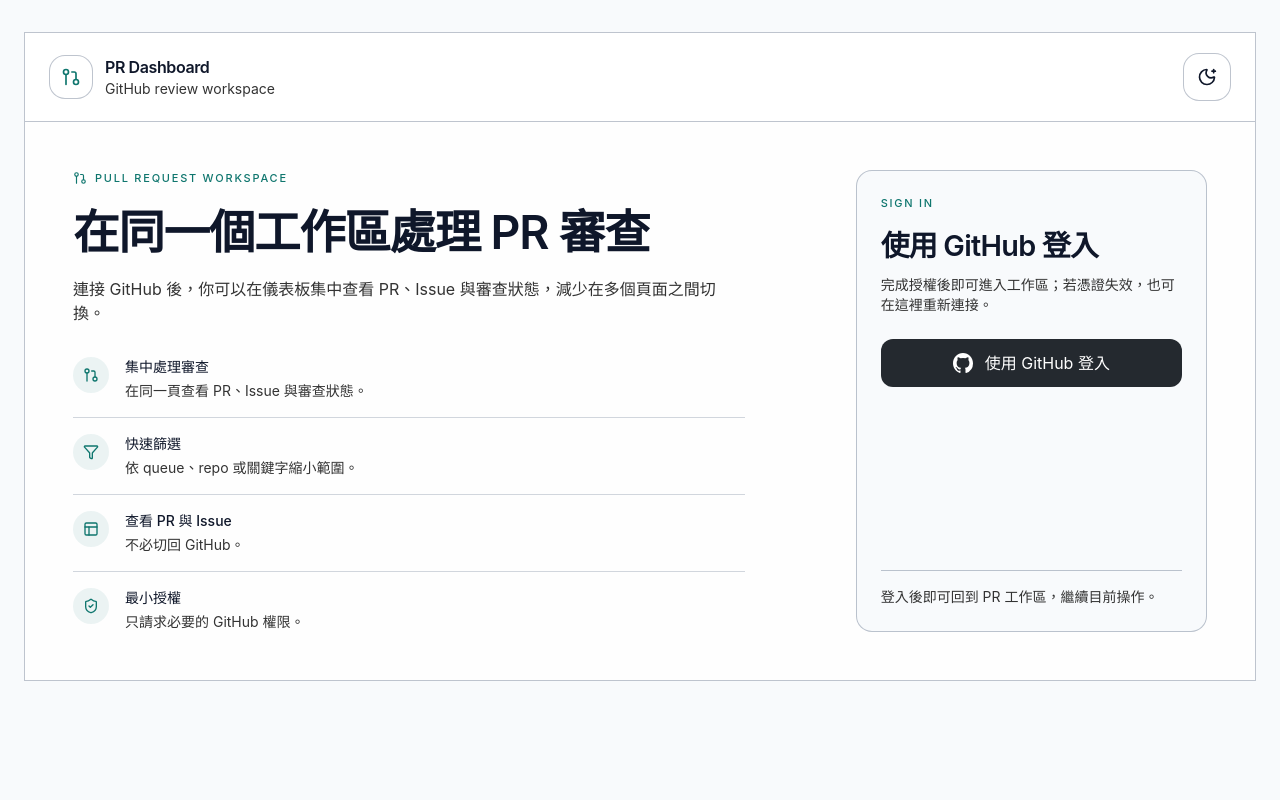
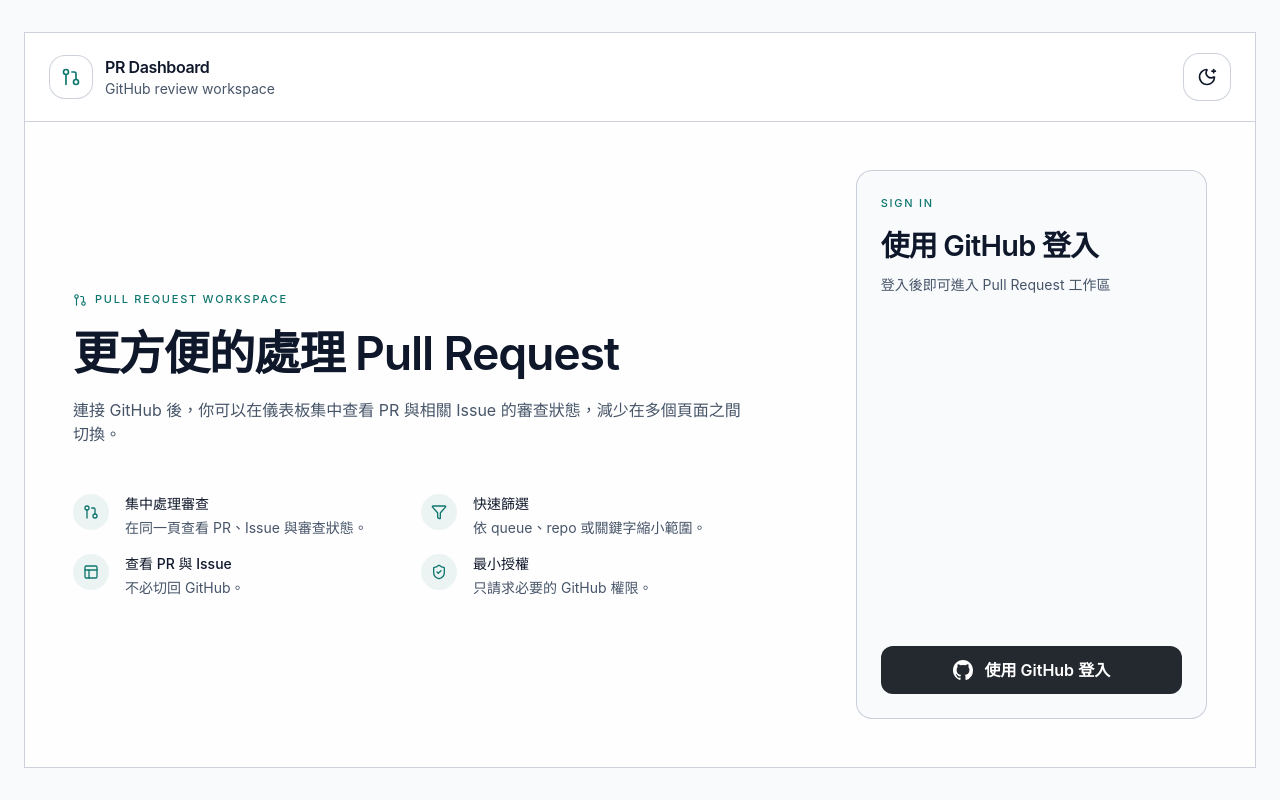
Before and after one commit to runadu/pr-dashboard, a Next.js app: page /signin in a window 1280 px wide. Built offline with nearby package versions, Linux system fonts and the light colour scheme; no server answers.

Commit message:
Improve UI/UX

```diff
--- a/src/app/signin/page.tsx
+++ b/src/app/signin/page.tsx
@@ -79,12 +79,13 @@
 
   return (
     <main className="min-h-dvh bg-background px-4 py-6 text-foreground sm:px-6 sm:py-8">
-      <div className="mx-auto w-full overflow-hidden border border-border bg-surface">
+      <div className="mx-auto flex min-h-[calc(100dvh-3rem)] w-full flex-col overflow-hidden border border-border bg-surface sm:min-h-[calc(100dvh-4rem)]">
         <Header variant="minimal" />
 
-        <section className="border-t border-border">
-          <div className="mx-auto w-full max-w-screen-2xl px-5 py-8 sm:px-8 lg:px-10 lg:py-10 xl:px-12 xl:py-12">
-            <div className="grid gap-10 lg:grid-cols-12 lg:items-stretch">
+        <section className="flex flex-1 border-t border-border">
+          <div className="mx-auto flex w-full max-w-screen-2xl px-5 py-8 sm:px-8 lg:px-10 lg:py-10 xl:px-12 xl:py-12">
+            <div className="grid w-full gap-10 lg:grid-cols-12 lg:items-stretch">
+              {/* content */}
               <div className="flex flex-col justify-center lg:col-span-7 lg:pr-8 xl:col-span-8 xl:pr-12">
                 <div className="inline-flex w-fit items-center gap-2 text-[11px] font-medium uppercase tracking-[0.16em] text-accent">
                   <GitPullRequest className="h-3.5 w-3.5" />
@@ -92,22 +93,28 @@
                 </div>
 
                 <h1 className="mt-4 max-w-3xl text-3xl font-semibold tracking-tight text-foreground sm:text-[2.9rem] sm:leading-tight">
-                  在同一個工作區處理 PR 審查
+                  更方便的處理 Pull Request
                 </h1>
 
                 <p className="mt-4 max-w-2xl text-sm text-muted sm:text-base">
-                  連接 GitHub 後，你可以在儀表板集中查看 PR、Issue
-                  與審查狀態，減少在多個頁面之間切換。
+                  連接 GitHub 後，你可以在儀表板集中查看 PR 與相關 Issue
+                  的審查狀態，減少在多個頁面之間切換。
                 </p>
 
-                <div className="mt-8 max-w-2xl space-y-4">
-                  {signInNotes.map((item) => {
+                <div className="mt-8 grid max-w-2xl grid-cols-1 gap-x-6 sm:grid-cols-2">
+                  {signInNotes.map((item, index) => {
                     const Icon = item.icon;
+                    const isFirstRow = index < 2;
 
                     return (
                       <div
                         key={item.title}
-                        className="flex items-start gap-4 border-t border-border/70 pt-4 first:border-t-0 first:pt-0"
+                        className={[
+                          "flex items-start gap-4 pt-4",
+                          "sm:pt-4",
+                          isFirstRow ? "sm:border-t-0 sm:pt-0" : "",
+                          index === 0 ? "border-t-0 pt-0" : "",
+                        ].join(" ")}
                       >
                         <div className="flex h-9 w-9 shrink-0 items-center justify-center rounded-full bg-accent-soft text-accent">
                           <Icon className="h-4 w-4" />
@@ -124,33 +131,23 @@
               </div>
 
               <div className="lg:col-span-5 lg:flex xl:col-span-4">
-                <div className="w-full rounded-2xl border border-border bg-background p-5 sm:p-6 lg:ml-auto lg:flex lg:h-full lg:max-w-md lg:flex-col">
+                <div className="flex w-full flex-col rounded-2xl border border-border bg-background p-5 sm:p-6 lg:ml-auto lg:h-full lg:max-w-md">
                   <div>
                     <p className="text-[11px] font-medium uppercase tracking-[0.16em] text-accent">
                       Sign In
                     </p>
-
                     <h2 className="mt-3 text-[1.8rem] font-semibold tracking-tight text-foreground">
                       使用 GitHub 登入
                     </h2>
-
-                    <p className="mt-2 text-sm text-muted">
-                      完成授權後即可進入工作區；若憑證失效，也可在這裡重新連接。
-                    </p>
+                    <p className="mt-2 text-sm text-muted">登入後即可進入 Pull Request 工作區</p>
                   </div>
-
-                  <div className="mt-6 space-y-4">
+                  <div className="mt-6 space-y-4 lg:mt-auto">
                     {errorMessage && (
                       <div className="border border-destructive/30 bg-destructive-soft px-4 py-3 text-sm text-foreground">
                         {errorMessage}
                       </div>
                     )}
-
                     <GithubSignInButton callbackUrl={callbackUrl} />
-                  </div>
-
-                  <div className="mt-6 border-t border-border pt-4 text-sm text-muted lg:mt-auto">
-                    登入後即可回到 PR 工作區，繼續目前操作。
                   </div>
                 </div>
               </div>
--- a/src/components/layout/main-layout.tsx
+++ b/src/components/layout/main-layout.tsx
@@ -11,13 +11,19 @@
 
 const SIDEBAR_COLLAPSED_STORAGE_KEY = "pr-dashboard.sidebar-collapsed";
 const SIDEBAR_PREFERENCE_EVENT = "pr-dashboard:sidebar-preference-change";
+const DEFAULT_SIDEBAR_COLLAPSED = true;
 
 function readSidebarCollapsedPreference(): boolean {
   if (typeof window === "undefined") {
-    return true;
+    return DEFAULT_SIDEBAR_COLLAPSED;
   }
 
-  return window.localStorage.getItem(SIDEBAR_COLLAPSED_STORAGE_KEY) === "true";
+  const storedPreference = window.localStorage.getItem(SIDEBAR_COLLAPSED_STORAGE_KEY);
+  if (storedPreference === null) {
+    return DEFAULT_SIDEBAR_COLLAPSED;
+  }
+
+  return storedPreference === "true";
 }
 
 function subscribeToSidebarPreference(callback: () => void) {
@@ -45,7 +51,7 @@
 }
 
 function getSidebarPreferenceServerSnapshot(): boolean {
-  return true;
+  return DEFAULT_SIDEBAR_COLLAPSED;
 }
 
 function setSidebarCollapsedPreference(collapsed: boolean) {
--- a/src/styles/globals.css
+++ b/src/styles/globals.css
@@ -14,12 +14,12 @@
   --popover-foreground: #0f172a;
 
   /* text */
-  --muted: #333;
-  --muted-foreground: #838383;
+  --muted: #475569;
+  --muted-foreground: #64748b;
 
   /* borders / inputs */
-  --border: rgba(100, 116, 139, 0.42);
-  --input: rgba(255, 255, 255, 0.9);
+  --border: rgba(100, 116, 139, 0.32);
+  --input: rgba(255, 255, 255, 0.92);
   --ring: rgba(15, 118, 110, 0.28);
 
   /* brand */
@@ -60,32 +60,32 @@
 html[data-theme="dark"] {
   /* base */
   --background: #020617;
-  --foreground: #e2e8f0;
+  --foreground: #e5e7eb;
 
   /* surfaces */
   --surface: rgba(15, 23, 42, 0.82);
   --surface-strong: #0f172a;
   --card: rgba(15, 23, 42, 0.92);
-  --card-foreground: #e2e8f0;
+  --card-foreground: #e5e7eb;
   --popover: #0f172a;
-  --popover-foreground: #e2e8f0;
+  --popover-foreground: #e5e7eb;
 
   /* text */
   --muted: #cbd5e1;
   --muted-foreground: #94a3b8;
 
   /* borders / inputs */
-  --border: rgba(148, 163, 184, 0.28);
+  --border: rgba(148, 163, 184, 0.24);
   --input: rgba(15, 23, 42, 0.9);
-  --ring: rgba(103, 232, 249, 0.32);
+  --ring: rgba(139, 156, 246, 0.34);
 
   /* brand */
-  --accent: #67e8f9;
-  --accent-hover: #a5f3fc;
-  --accent-active: #22d3ee;
-  --accent-soft: rgba(103, 232, 249, 0.08);
-  --accent-muted: rgba(103, 232, 249, 0.14);
-  --accent-foreground: #082f49;
+  --accent: #8b9cf6;
+  --accent-hover: #a5b4fc;
+  --accent-active: #6366f1;
+  --accent-soft: rgba(139, 156, 246, 0.1);
+  --accent-muted: rgba(139, 156, 246, 0.16);
+  --accent-foreground: #111827;
 
   /* semantic */
   --success: #4ade80;
@@ -102,7 +102,7 @@
   --destructive-foreground: #450a0a;
 
   /* misc */
-  --selection: rgba(103, 232, 249, 0.2);
+  --selection: rgba(139, 156, 246, 0.22);
   --shadow-sm: 0 1px 2px rgba(2, 6, 23, 0.4);
   --shadow-md: 0 10px 30px rgba(2, 6, 23, 0.5);
   --shadow-lg: 0 18px 50px rgba(2, 6, 23, 0.6);
@@ -131,6 +131,7 @@
   --color-accent-hover: var(--accent-hover);
   --color-accent-active: var(--accent-active);
   --color-accent-soft: var(--accent-soft);
+  --color-accent-muted: var(--accent-muted);
   --color-accent-foreground: var(--accent-foreground);
 
   --color-success: var(--success);
@@ -152,240 +153,3 @@
 
   --font-sans: var(--font-inter);
 }
-
-*,
-*::before,
-*::after {
-  box-sizing: border-box;
-}
-
-html {
-  color-scheme: light;
-  -webkit-text-size-adjust: 100%;
-  text-rendering: optimizeLegibility;
-}
-
-html[data-theme="dark"] {
-  color-scheme: dark;
-}
-
-body {
-  margin: 0;
-  min-height: 100vh;
-  background:
-    radial-gradient(circle at top, var(--accent-soft), transparent 32%), var(--background);
-  color: var(--foreground);
-  font-family: var(--font-inter), sans-serif;
-  line-height: 1.5;
-  transition:
-    background-color 180ms ease,
-    color 180ms ease,
-    border-color 180ms ease,
-    box-shadow 180ms ease;
-}
-
-::selection {
-  background: var(--selection);
-  color: var(--foreground);
-}
-
-a {
-  color: inherit;
-  text-decoration: none;
-}
-
-button,
-input,
-textarea,
-select {
-  font: inherit;
-}
-
-button {
-  color: inherit;
-}
-
-img,
-svg,
-video,
-canvas {
-  display: block;
-  max-width: 100%;
-}
-
-input,
-textarea,
-select {
-  width: 100%;
-  color: var(--foreground);
-  background: var(--input);
-  border: 1px solid var(--border);
-  border-radius: var(--radius-md);
-  outline: none;
-  transition:
-    border-color 180ms ease,
-    box-shadow 180ms ease,
-    background-color 180ms ease,
-    color 180ms ease;
-}
-
-input::placeholder,
-textarea::placeholder {
-  color: var(--muted-foreground);
-}
-
-input:focus,
-textarea:focus,
-select:focus {
-  border-color: var(--accent);
-  box-shadow: 0 0 0 4px var(--ring);
-}
-
-button:focus-visible,
-a:focus-visible,
-input:focus-visible,
-textarea:focus-visible,
-select:focus-visible {
-  outline: none;
-  box-shadow: 0 0 0 4px var(--ring);
-}
-
-hr {
-  border: 0;
-  border-top: 1px solid var(--border);
-}
-
-::backdrop {
-  background: rgba(15, 23, 42, 0.45);
-}
-
-html[data-theme="dark"] ::backdrop {
-  background: rgba(2, 6, 23, 0.62);
-}
-
-/* optional utility-ish base classes */
-.surface {
-  background: var(--surface);
-  border: 1px solid var(--border);
-  backdrop-filter: blur(14px);
-  box-shadow: var(--shadow-sm);
-}
-
-.surface-strong {
-  background: var(--surface-strong);
-  border: 1px solid var(--border);
-  box-shadow: var(--shadow-md);
-}
-
-.card {
-  background: var(--card);
-  color: var(--card-foreground);
-  border: 1px solid var(--border);
-  border-radius: var(--radius-lg);
-  box-shadow: var(--shadow-md);
-}
-
-.text-muted {
-  color: var(--muted);
-}
-
-.text-muted-foreground {
-  color: var(--muted-foreground);
-}
-
-.border-default {
-  border-color: var(--border);
-}
-
-.bg-accent-soft {
-  background: var(--accent-soft);
-}
-
-.text-accent {
-  color: var(--accent);
-}
-
-.btn-primary {
-  background: var(--accent);
-  color: var(--accent-foreground);
-  border: 1px solid transparent;
-  border-radius: var(--radius-md);
-  transition:
-    background-color 180ms ease,
-    box-shadow 180ms ease,
-    transform 180ms ease;
-}
-
-.btn-primary:hover {
-  background: var(--accent-hover);
-}
-
-.btn-primary:active {
-  background: var(--accent-active);
-  transform: translateY(1px);
-}
-
-.btn-secondary {
-  background: var(--surface-strong);
-  color: var(--foreground);
-  border: 1px solid var(--border);
-  border-radius: var(--radius-md);
-  transition:
-    background-color 180ms ease,
-    border-color 180ms ease,
-    box-shadow 180ms ease;
-}
-
-.btn-secondary:hover {
-  background: var(--accent-soft);
-  border-color: color-mix(in srgb, var(--accent) 22%, var(--border));
-}
-
-.btn-danger {
-  background: var(--destructive);
-  color: var(--destructive-foreground);
-  border: 1px solid transparent;
-  border-radius: var(--radius-md);
-}
-
-.btn-danger:hover {
-  background: var(--destructive-hover);
-}
-
-/* scrollbar */
-* {
-  scrollbar-width: thin;
-  scrollbar-color: var(--muted-foreground) transparent;
-}
-
-*::-webkit-scrollbar {
-  width: 10px;
-  height: 10px;
-}
-
-*::-webkit-scrollbar-track {
-  background: transparent;
-}
-
-*::-webkit-scrollbar-thumb {
-  background: color-mix(in srgb, var(--muted-foreground) 52%, transparent);
-  border-radius: 999px;
-  border: 2px solid transparent;
-  background-clip: content-box;
-}
-
-*::-webkit-scrollbar-thumb:hover {
-  background: color-mix(in srgb, var(--muted-foreground) 72%, transparent);
-  border: 2px solid transparent;
-  background-clip: content-box;
-}
-
-@media (prefers-reduced-motion: reduce) {
-  *,
-  *::before,
-  *::after {
-    animation: none !important;
-    transition-duration: 0.01ms !important;
-    scroll-behavior: auto !important;
-  }
-}
```
